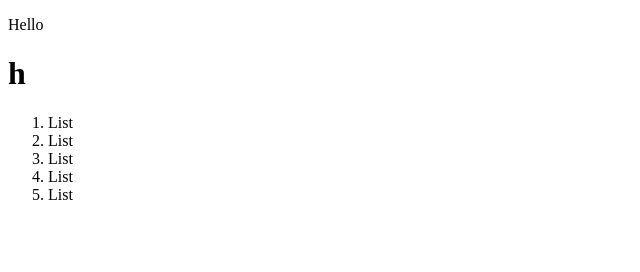
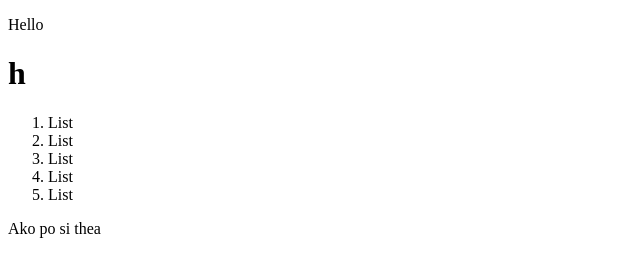
Before and after one commit to altheagab11/GANDA-LEC-1-, a plain HTML site: page test.html in a window 1280 px wide. Shown: the whole page, without its empty margins (0-640 px from the left). Drawn offline with Linux system fonts and the light colour scheme.

Commit message:
testing 2

```diff
--- a/test.html
+++ b/test.html
@@ -15,5 +15,8 @@
         <li>List</li>
         <li>List</li>
     </ol>
+
+<p>Ako po si thea</p>
+
 </body>
 </html>
```
